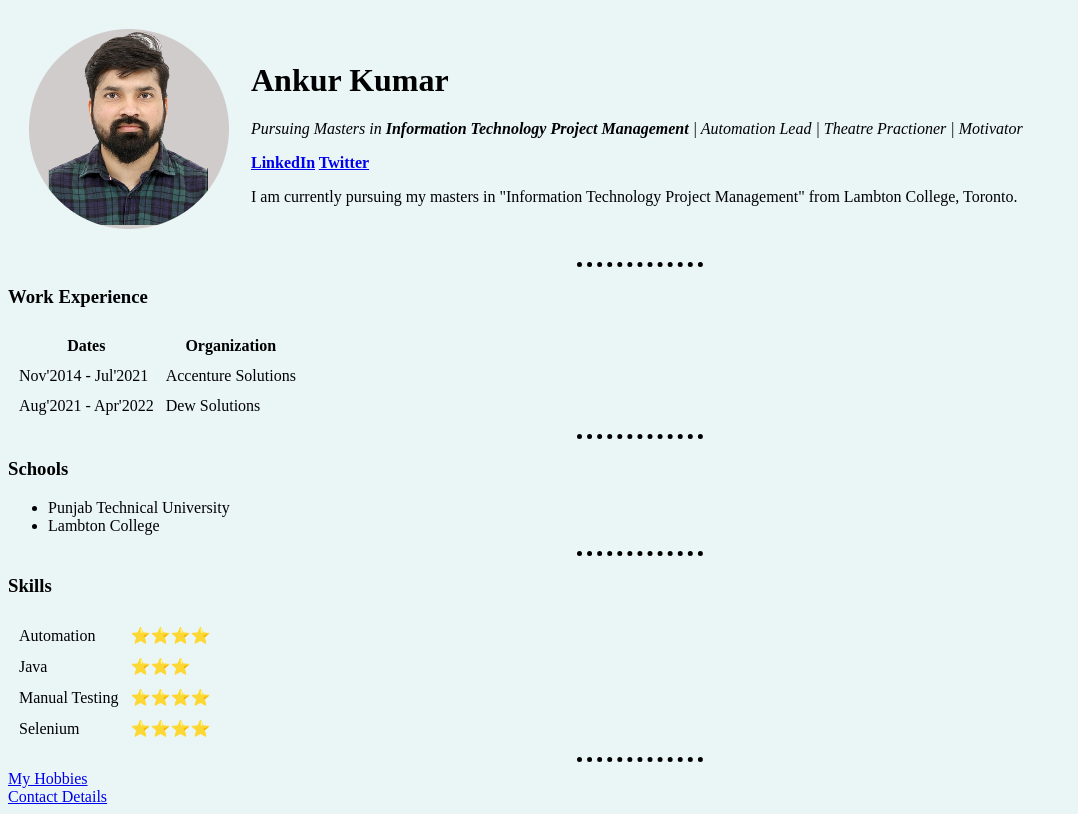
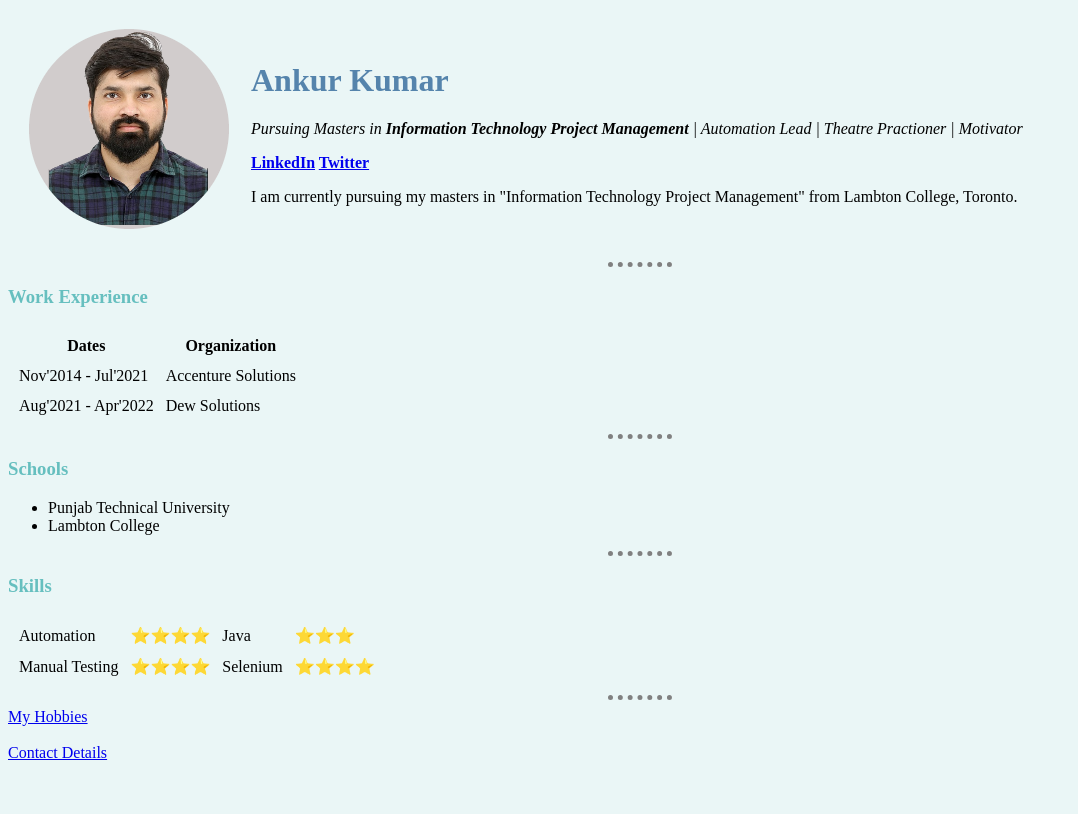
Before and after one commit to Akmaxhub/IntroWebsite, a plain HTML site: page index.html in a window 1280 px wide. Shown: the whole page, without its empty margins (0-1078 px from the left). Drawn offline with Linux system fonts and the light colour scheme; files that its build step writes are made by us from their sources.

Commit message:
Css and index changes

```diff
--- a/index.html
+++ b/index.html
@@ -4,19 +4,9 @@
 <head>
   <meta charset="utf-8">
   <title>Ankur's Personal Site</title>
+  <link rel="stylesheet" href="css/style.css">
 
-  <style>
-    body{
-      background-color: #EAF6F6;
-    }
-    hr{
-      border-style: none;
-      border-top-style: dotted;
-      border-color: greey;
-      border-width: 5px;
-      width: 10%;
-    }
-  </style>
+
 </head>
 
 <body>
@@ -64,23 +54,21 @@
     <tr>
       <td>Automation</td>
       <td>⭐⭐⭐⭐</td>
+      <td>Java</td>
+      <td>⭐⭐⭐</td>
     </tr>
     <tr>
-      <td>Java</td>
-      <td>⭐⭐⭐</td>
-    </tr <tr>
     <td>Manual Testing</td>
     <td>⭐⭐⭐⭐</td>
-    </tr>
-    <tr>
-      <td>Selenium</td>
-      <td>⭐⭐⭐⭐</td>
-    </tr>
+    <td>Selenium</td>
+    <td>⭐⭐⭐⭐</td>
+  </tr>
   </table>
 
   <hr>
   <a href="Hobbies.html">My Hobbies</a>
   <br>
+  <br>
   <a href="ContactMe.html">Contact Details</a>
 </body>
 
--- /dev/null
+++ b/style.css
@@ -0,0 +1,20 @@
+
+  body{
+    background-color: #EAF6F6;
+  }
+
+  hr{
+    border-style: none;
+    border-top-style: dotted;
+    border-color: grey;
+    border-width: 5px;
+    width: 5%;
+  }
+
+  h1{
+    color: #5584AC;
+  }
+
+  h3{
+    color: #66BFBF;
+  }
```
